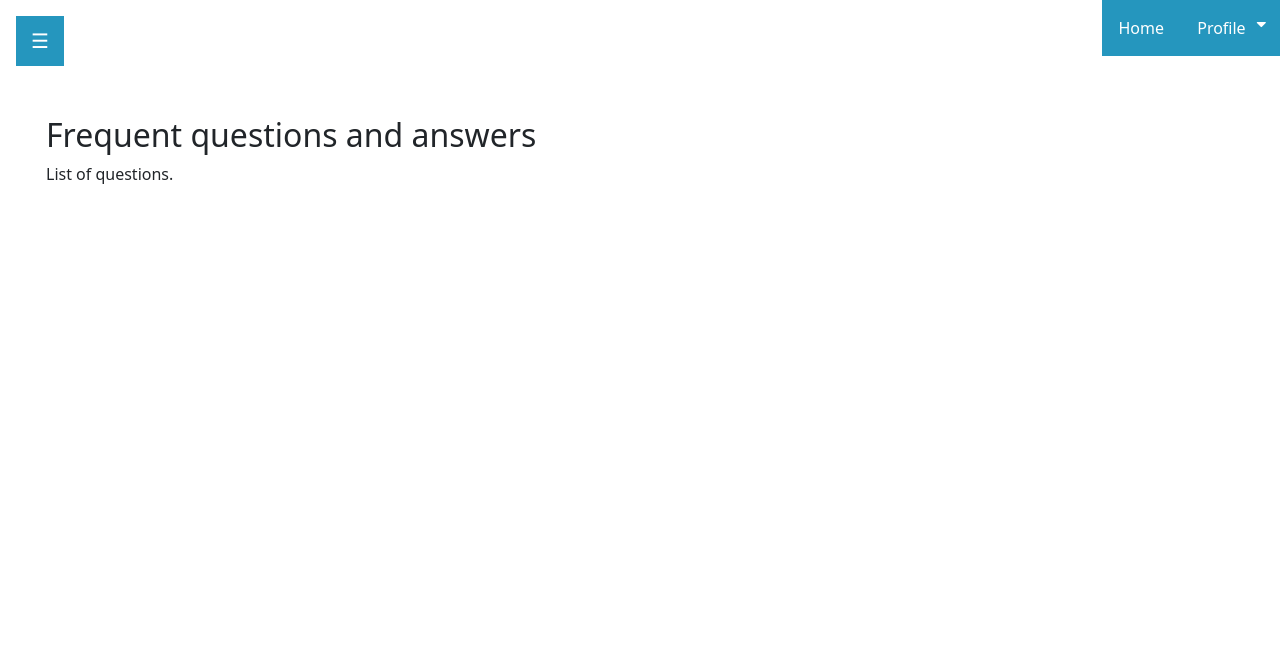
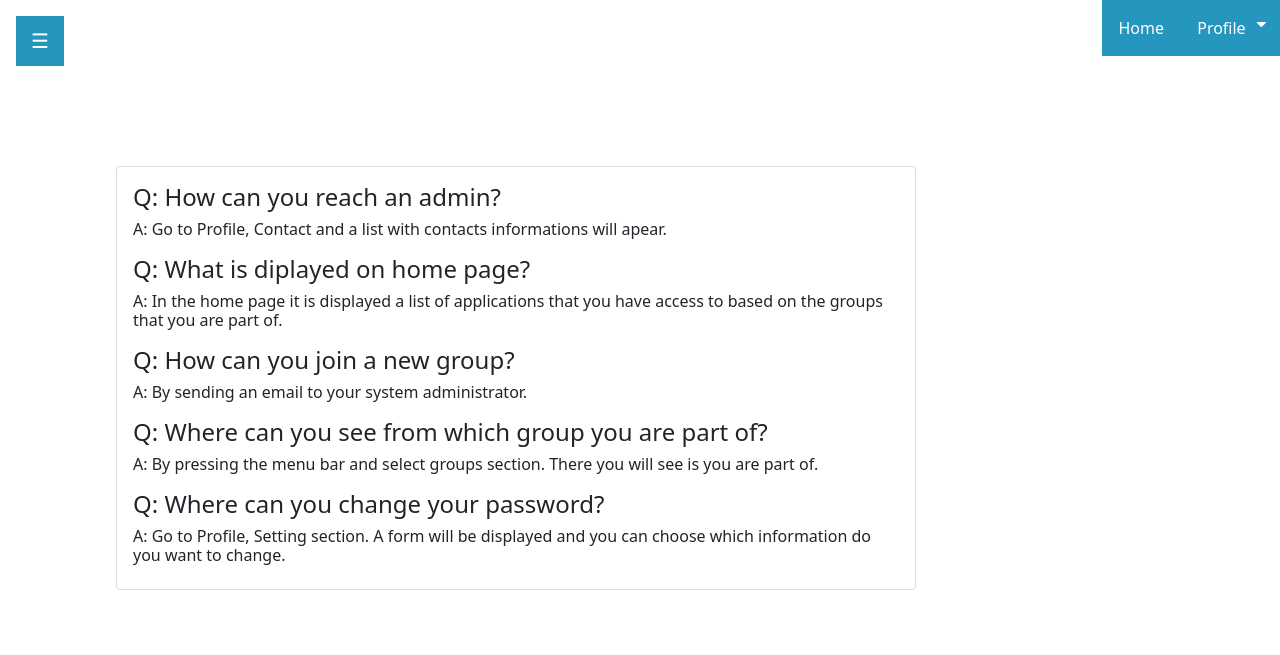
Before and after one commit to ProtiucOvidiu/proiect, a Flask app: page /admin_forum in a window 1280 px wide. Shown: the top 655 px of the page. Run offline with Flask 2, Linux system fonts and the light colour scheme; some libraries are stand-ins or nearby versions.

Commit message:
Contact + q&a

```diff
--- a/src/global_variables.py
+++ b/src/global_variables.py
@@ -13,15 +13,15 @@ user_id = []
 #==============================================================================#
 
 # database login details to freemysql_hosting
-# DB_HOST = 'sql11.freemysqlhosting.net'
-# DB_USER = 'sql11402476'
-# DB_PASSWORD = 'kS7DsFkJep'
-# DB_DATABASE = 'sql11402476'
+DB_HOST = 'sql11.freemysqlhosting.net'
+DB_USER = 'sql11402476'
+DB_PASSWORD = 'kS7DsFkJep'
+DB_DATABASE = 'sql11402476'
 
-DB_HOST = '127.0.0.1'
-DB_USER = 'root'
-DB_PASSWORD = 'cvscvs'
-DB_DATABASE = 'test'
+#DB_HOST = '127.0.0.1'
+#DB_USER = 'root'
+#DB_PASSWORD = 'cvscvs'
+#DB_DATABASE = 'test'
 
 #==============================================================================#
 
--- a/src/static/styles/index.css
+++ b/src/static/styles/index.css
@@ -92,6 +92,7 @@ body {
     transition: margin-left 0.5s;
     padding: 16px;
     z-index: 0;
+    height: 100%;
   }
 
   /* On smaller screens, where height is less than 450px, change the style of the sidenav (less padding and a smaller font size) */
--- a/src/templates/admin_files/admin_forum.html
+++ b/src/templates/admin_files/admin_forum.html
@@ -60,9 +60,25 @@
 
     <div id="main">
       <button class="open_btn" onclick="open_menu()">☰</button>
-      <div class="main-container">
-        <h2>Frequent questions and answers</h2>
-        <p>List of questions.</p>
+      <div class="main-container" style="padding-left: 100px; padding-top: 100px;">
+        <div class="card" style="width: 50rem; ">
+          <div class="card-body">
+            <h4>Q: How can you reach an admin?</h4>
+            <h6>A: Go to Profile, Contact and a list with contacts informations will apear.</h6>
+            <p></p>
+            <h4>Q: What is diplayed on home page?</h4>
+            <h6>A: In the home page it is displayed a list of applications that you have access to based on the groups that you are part of.</h6>
+            <p></p>
+            <h4>Q: How can you join a new group?</h4>
+            <h6>A: By sending an email to your system administrator.</h6>
+            <p></p>
+            <h4>Q: Where can you see from which group you are part of?</h4>
+            <h6>A: By pressing the menu bar and select groups section. There you will see is you are part of.</h6>
+            <p></p>
+            <h4>Q: Where can you change your password?</h4>
+            <h6>A: Go to Profile, Setting section. A form will be displayed and you can choose which information do you want to change.</h6>
+          </div>
+        </div>
       </div>
     </div>
     <script>
--- a/src/templates/admin_files/admin_home.html
+++ b/src/templates/admin_files/admin_home.html
@@ -14,9 +14,7 @@
     <script type="text/javascript" src="../../static/scripts/index.js"></script>
   </head>
   <body>
-
     <div class="topnav" id="myTopnav">
-
       <div class="dropdown">
         <button class="dropbtn">Profile
           <i class="fa fa-caret-down" style="text-align: right;"></i>
@@ -99,9 +97,7 @@
               </tbody>
             </table>
           </div>
-
         </div>
-
       </div>
     </div>
     <script>
```
Also changed, not shown: src/templates/admin_files/admin_contact.html (+17 -4 lines).
